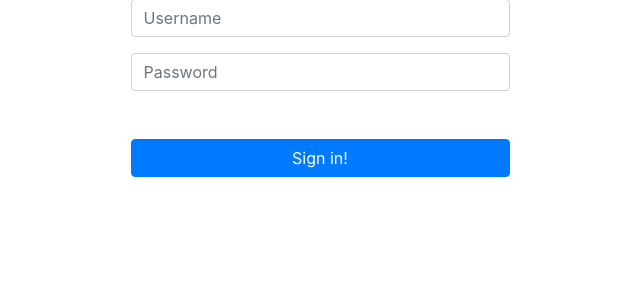
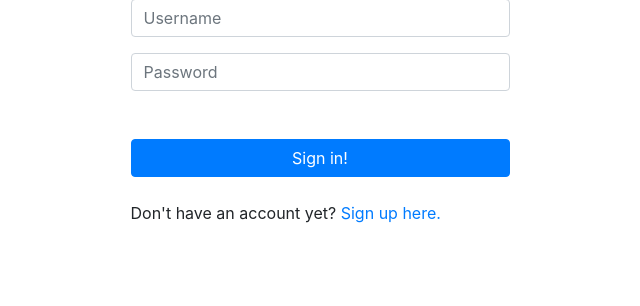
Before and after one commit to dcarolinahdev/py_platzigram, a Django app: page /users/login/ in a window 1280 px wide. Shown: the part 129-435 px from the top of the page, without its empty margins (320-960 px from the left). Run offline with Django 3.2, Linux system fonts and the light colour scheme; some libraries are stand-ins or nearby versions.

Commit message:
[Users] Updating link to signup in login template

```diff
--- a/platzigram/users/templates/users/login.html
+++ b/platzigram/users/templates/users/login.html
@@ -21,4 +21,6 @@
         <button class="btn btn-primary btn-block mt-5" type="submit">Sign in!</button>
     </form>
 
+    <p class="mt-4">Don't have an account yet? <a href="{% url 'users:signup' %}">Sign up here.</a></p>
+
 {% endblock %}
```
